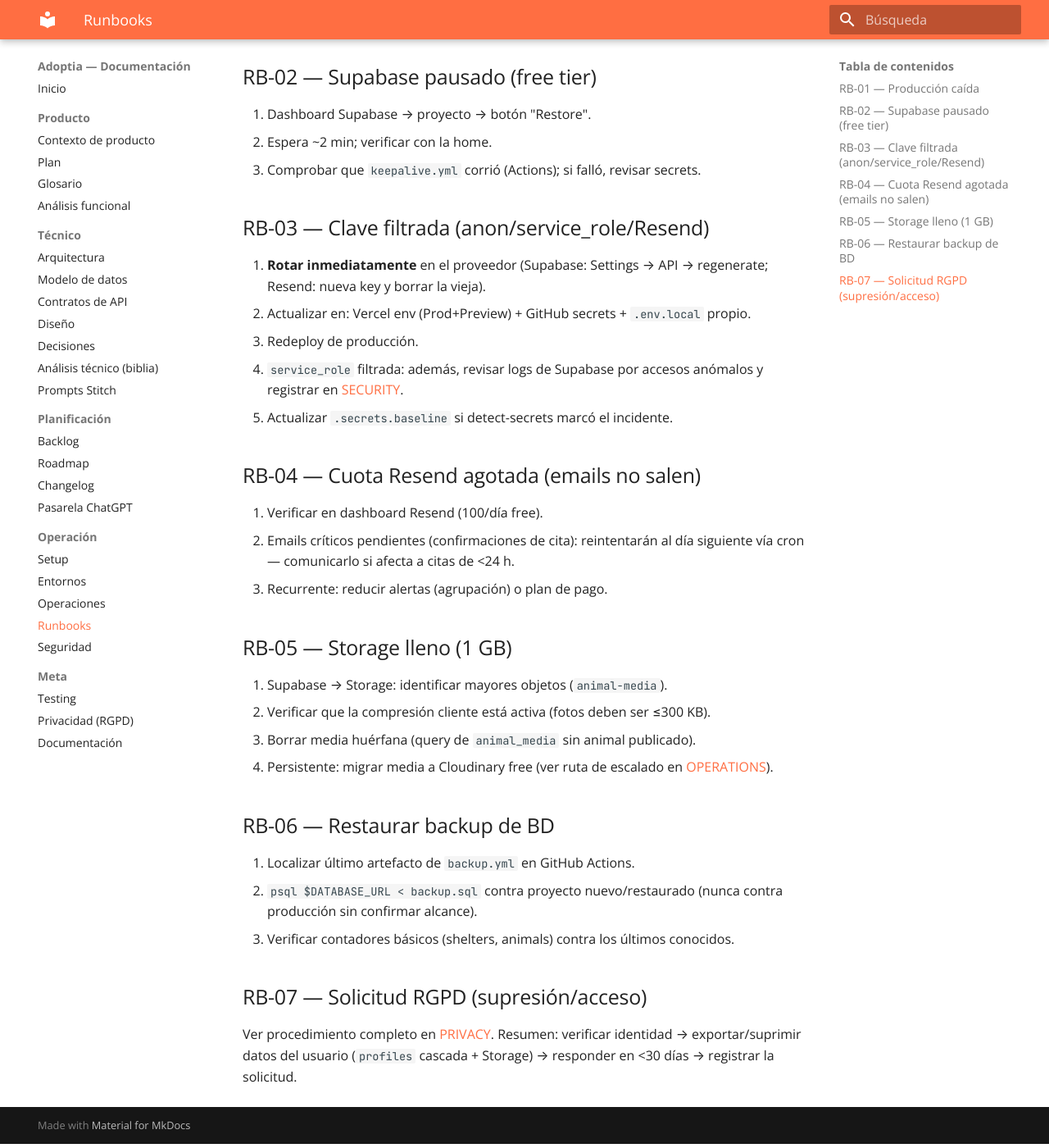
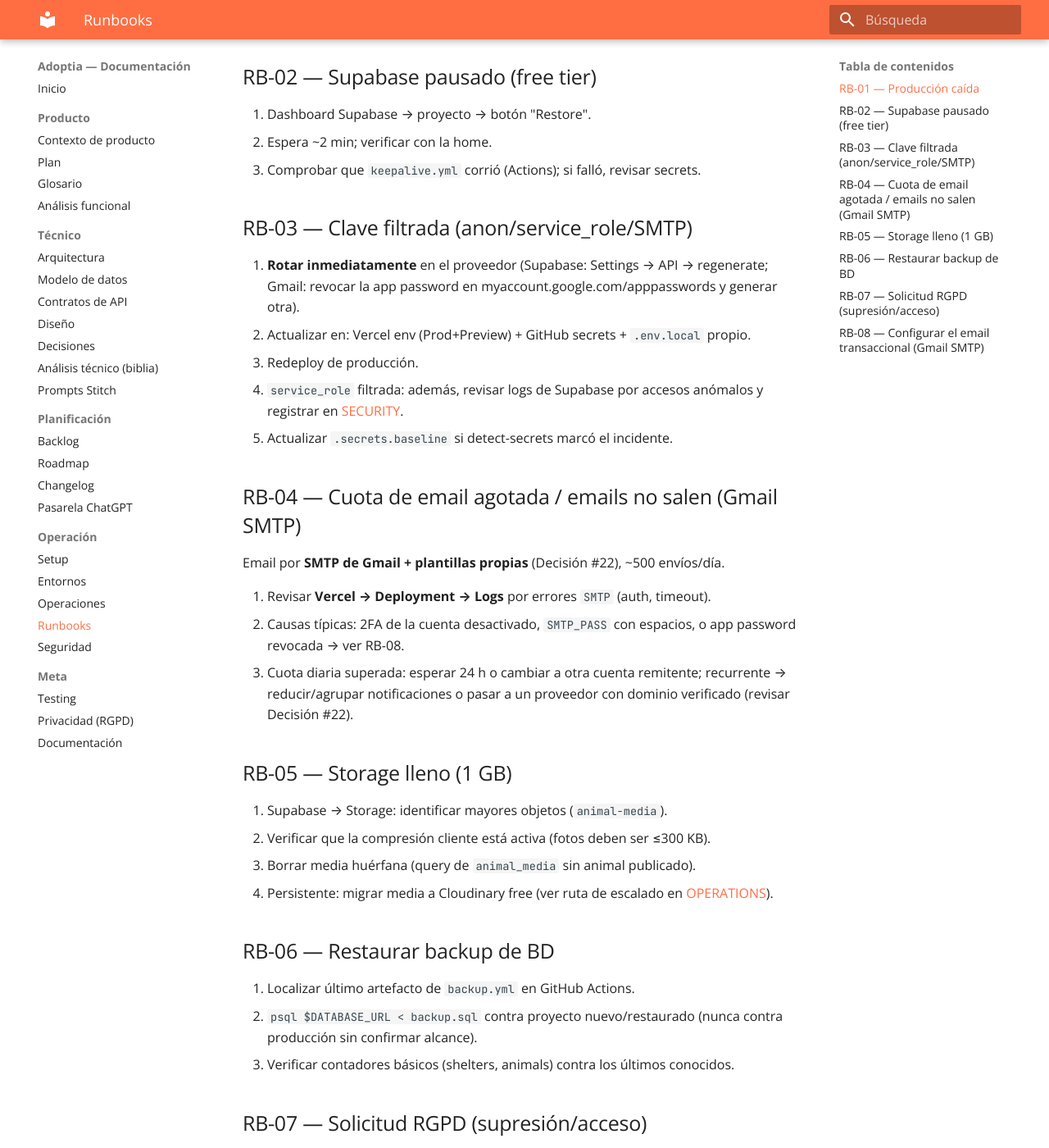
Before and after one commit to GorkaAnasinf/Adoptia, an MkDocs documentation site: the page built from docs/operations/RUNBOOKS.md, in a window 1280 px wide and 1400 px high, scrolled down 463 px. Shown: the whole window at 82% size. Built offline with MkDocs 1.6.1 and Material for MkDocs 9.7.7, drawn with Linux system fonts in a browser that asks for light colours; some of the changed text lies outside the part shown.

Commit message:
docs(runbooks): RB-08 configurar email Gmail SMTP y actualiza RB-03/04
Decision #22: RUNBOOKS mencionaba Resend; ahora refleja SMTP de Gmail.
Anade RB-08 con los pasos de app password + env en Vercel + redeploy.

Co-Authored-By: Claude Opus 4.8 <noreply@anthropic.com>

```diff
--- a/docs/operations/RUNBOOKS.md
+++ b/docs/operations/RUNBOOKS.md
@@ -15,19 +15,21 @@ Procedimientos paso a paso ante incidencias. Añadir uno nuevo tras cada inciden
 2. Espera ~2 min; verificar con la home.
 3. Comprobar que `keepalive.yml` corrió (Actions); si falló, revisar secrets.
 
-## RB-03 — Clave filtrada (anon/service_role/Resend)
+## RB-03 — Clave filtrada (anon/service_role/SMTP)
 
-1. **Rotar inmediatamente** en el proveedor (Supabase: Settings → API → regenerate; Resend: nueva key y borrar la vieja).
+1. **Rotar inmediatamente** en el proveedor (Supabase: Settings → API → regenerate; Gmail: revocar la app password en myaccount.google.com/apppasswords y generar otra).
 2. Actualizar en: Vercel env (Prod+Preview) + GitHub secrets + `.env.local` propio.
 3. Redeploy de producción.
 4. `service_role` filtrada: además, revisar logs de Supabase por accesos anómalos y registrar en [SECURITY](SECURITY.md).
 5. Actualizar `.secrets.baseline` si detect-secrets marcó el incidente.
 
-## RB-04 — Cuota Resend agotada (emails no salen)
+## RB-04 — Cuota de email agotada / emails no salen (Gmail SMTP)
 
-1. Verificar en dashboard Resend (100/día free).
-2. Emails críticos pendientes (confirmaciones de cita): reintentarán al día siguiente vía cron — comunicarlo si afecta a citas de <24 h.
-3. Recurrente: reducir alertas (agrupación) o plan de pago.
+Email por **SMTP de Gmail + plantillas propias** (Decisión #22), ~500 envíos/día.
+
+1. Revisar **Vercel → Deployment → Logs** por errores `SMTP` (auth, timeout).
+2. Causas típicas: 2FA de la cuenta desactivado, `SMTP_PASS` con espacios, o app password revocada → ver RB-08.
+3. Cuota diaria superada: esperar 24 h o cambiar a otra cuenta remitente; recurrente → reducir/agrupar notificaciones o pasar a un proveedor con dominio verificado (revisar Decisión #22).
 
 ## RB-05 — Storage lleno (1 GB)
 
@@ -45,3 +47,28 @@ Procedimientos paso a paso ante incidencias. Añadir uno nuevo tras cada inciden
 ## RB-07 — Solicitud RGPD (supresión/acceso)
 
 Ver procedimiento completo en [PRIVACY](../meta/PRIVACY.md#derechos-del-interesado). Resumen: verificar identidad → exportar/suprimir datos del usuario (`profiles` cascada + Storage) → responder en <30 días → registrar la solicitud.
+
+## RB-08 — Configurar el email transaccional (Gmail SMTP)
+
+Necesario para que salgan los emails de verificación/rechazo de protectoras (FEATURE-002) y futuras notificaciones. Variables definidas en [ENVIRONMENT](ENVIRONMENT.md).
+
+**1. Contraseña de aplicación de Gmail (una vez):**
+1. La cuenta debe tener **verificación en 2 pasos** activada (myaccount.google.com/security).
+2. Ir a **myaccount.google.com/apppasswords** → nombre `Adoptia` → generar.
+3. Copiar los **16 caracteres sin espacios** (no se vuelve a mostrar).
+
+**2. Variables en Vercel** (Settings → Environment Variables, marcar **Production** y **Preview**):
+
+| Key | Value |
+|-----|-------|
+| `SMTP_HOST` | `smtp.gmail.com` |
+| `SMTP_PORT` | `465` |
+| `SMTP_USER` | `tucuenta@gmail.com` |
+| `SMTP_PASS` | app password de 16, sin espacios (marcar Sensitive) |
+| `MAIL_FROM` | `Adoptia <tucuenta@gmail.com>` |
+
+Comprobar además que `SUPABASE_SERVICE_ROLE_KEY` existe (la usa el geocode). Nunca con prefijo `NEXT_PUBLIC_`.
+
+**3. Redeploy** — las env nuevas no aplican a deploys existentes: Deployments → último → `···` → **Redeploy** (o `git push` a producción).
+
+**4. Verificar** — verificar/rechazar una protectora de prueba desde `/admin/protectoras` y confirmar que llega el email. Si falla → RB-04.
```
